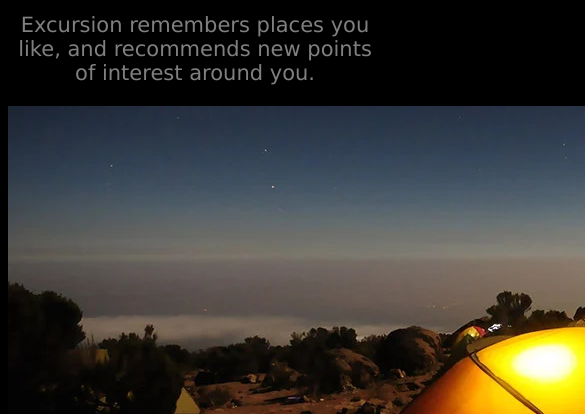
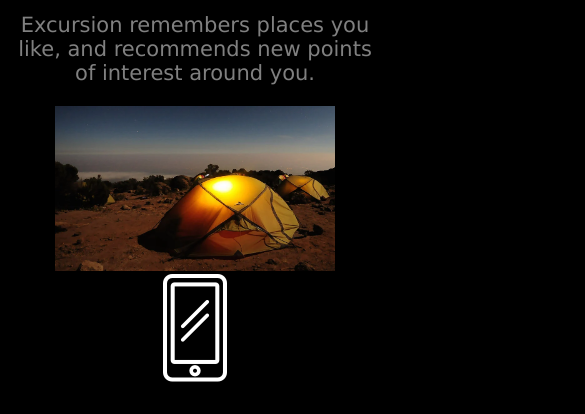
Before and after one commit to AaronCurrie/excursions, a plain HTML site: page index.html in a window 390 px wide. Shown: the part 639-1053 px from the top of the page, 585 px wide, since content can reach past the window. Drawn offline with Linux system fonts and the light colour scheme.

Commit message:
made the images more responsive

```diff
--- a/Resources/CSS/Style.css
+++ b/Resources/CSS/Style.css
@@ -38,6 +38,7 @@ img {
     display: block;
     margin-left: auto;
     margin-right: auto;
+    margin-top: 1%;
 }
 
 video {
@@ -49,6 +50,7 @@ video {
 .copyright {
     text-align: right;
 }
+
 /* I want to create a pop up when you attempt to click on the link, will figure it out later.*/
 /*
 #comeback {
--- a/index.html
+++ b/index.html
@@ -22,7 +22,7 @@
     <h2>Your personal travel guide</h2>
     <h3>Excursion remembers places you like, and recommends new points of interest around you.</h3>
     <div class="camp">
-      <img src="Resources/Media/camp.webp" alt="Image of a campsite at dusk">
+      <img src="Resources/Media/camp.webp" alt="Image of a campsite at dusk" width=75% height=auto>
     </div>
     <img src="resources/Media/phone.webp" alt="Phone symbol">
     <h2>Coming Soon for iPhone and Android</h2>
```
